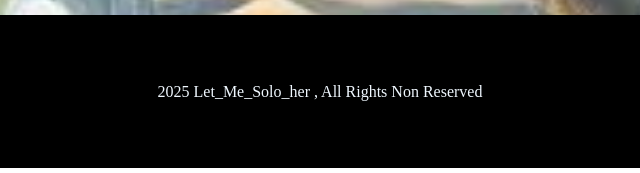
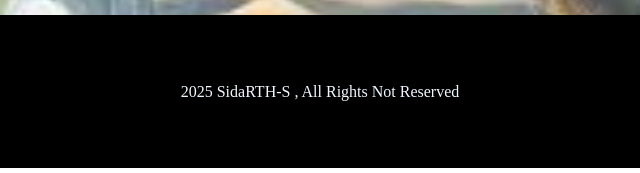
Before and after one commit to SidaRTH-S/Tic_Tac_Toe, a plain HTML site: page index.html in a window 1280 px wide. Shown: the part 640-813 px from the top of the page, 328-968 px from the left. Drawn offline with Linux system fonts and the light colour scheme.

Commit message:
Update footer copyright text

```diff
--- a/index.html
+++ b/index.html
@@ -29,7 +29,7 @@
             </div>
         </main>
         <footer class="No_use">
-            2025 Let_Me_Solo_her , All Rights Non reserved
+            2025 SidaRTH-S , All Rights Not Reserved
         </footer>
         <script src="wow.js"></script>
     </body>
```
